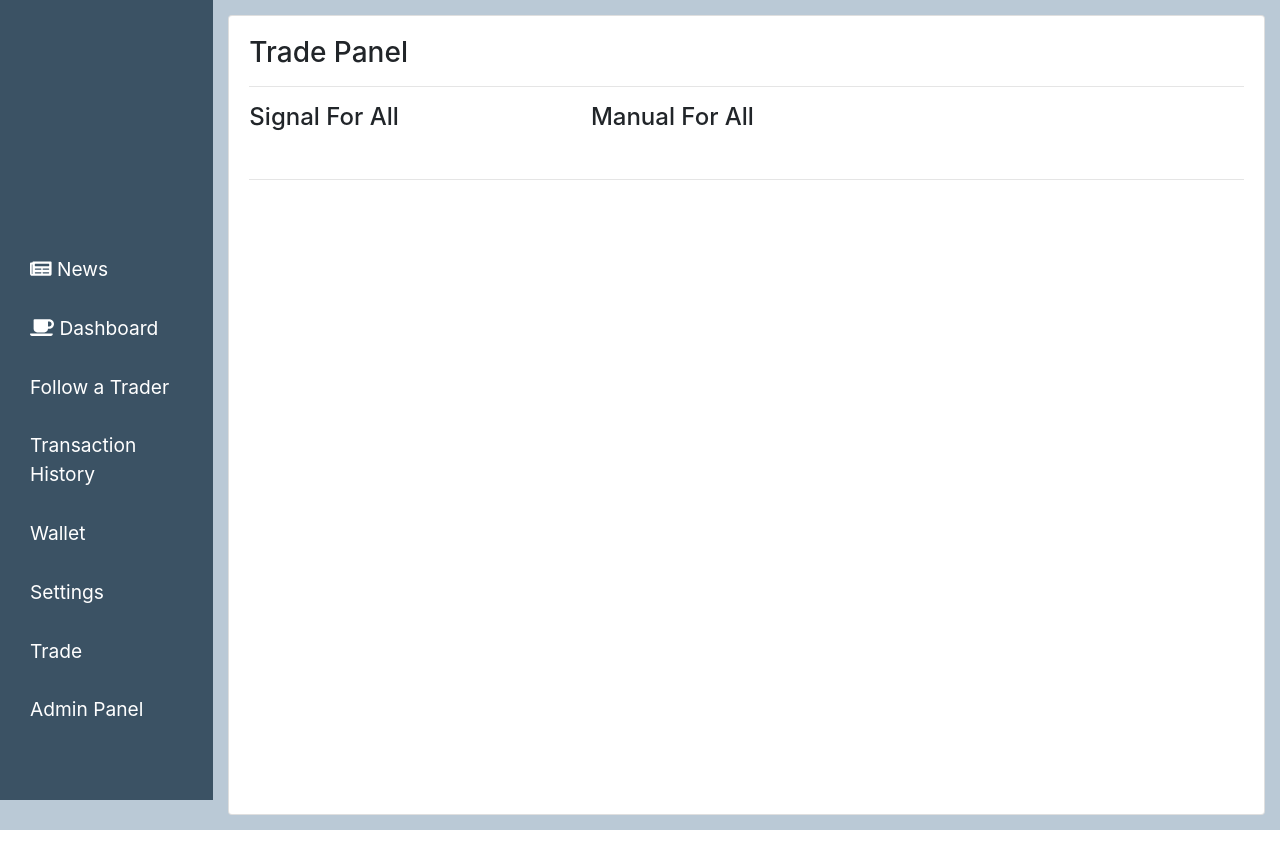
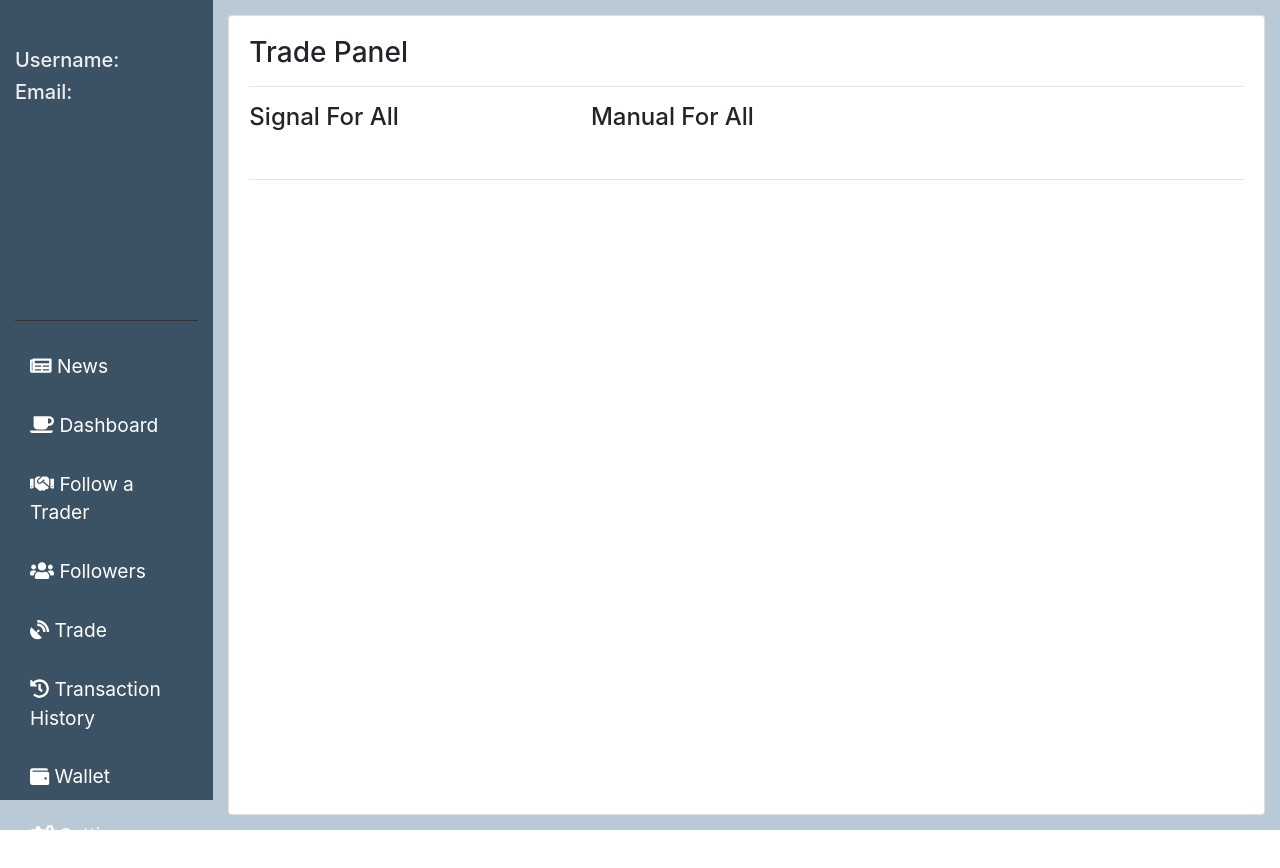
Before and after one commit to thanosntou/bitmexcallbot-ui, an Angular app: page / in a window 1280 px wide. Shown: the top 868 px of the page. Before the commit the page ends 830 px from the top, so only its background shows below. Built offline with nearby package versions, Linux system fonts and the light colour scheme.

Commit message:
sidenavbar icons

```diff
--- a/src/app/app.component.css
+++ b/src/app/app.component.css
@@ -6,6 +6,7 @@
   background-color: #3b5264;
   max-height: 100vh;
   height: 100vh;
+  color: #eeeeee;
 }
 
 .nav-link{
--- a/src/app/app.component.html
+++ b/src/app/app.component.html
@@ -2,37 +2,27 @@
   <div class="row">
     <div class="col-md-2" id="sidenavbar">
       <br><br>
+      <h5>Username:</h5>
+      <h5>Email:</h5>
       <br><br>
       <br><br>
       <br><br>
       <br><br>
+      <hr style="height:1px;border:none;color:#333;background-color:#333;"/>
       <div class="nav flex-column nav-pills nav-fill" role="tablist" aria-orientation="vertical" >
         <a class="nav-link" href="${pageContext.request.contextPath}/user/news" role="button"><fa-icon [icon]="faNewspaper"></fa-icon> News</a>
         <a class="nav-link" href="${pageContext.request.contextPath}/dashboard/" role="button" aria-selected="true"><fa-icon [icon]="faCoffee"></fa-icon> Dashboard</a>
-        <a class="nav-link" href="" role="button"><i class="fas fa-chart-line"></i> Follow a Trader</a>
-        <a class="nav-link" href="" role="button"><i class="fas fa-history"></i> Transaction History</a>
-        <a class="nav-link" href="" role="button"><i class="fas fa-wallet"></i> Wallet</a>
-        <a class="nav-link" href="" role="button"><i class="fas fa-cogs"></i> Settings</a>
-        <a class="nav-link" href="" role="button"><i class="fas fa-exchange-alt"></i> Trade</a>
-        <a class="nav-link" href="" role="button"><i class="fas fa-exchange-alt"></i> Admin Panel</a>
+        <a class="nav-link" href="" role="button"><fa-icon [icon]="faHandshake"></fa-icon> Follow a Trader</a>
+        <a class="nav-link" href="" role="button"><fa-icon [icon]="faUsers"></fa-icon> Followers</a>
+        <a class="nav-link" href="" role="button"><fa-icon [icon]="faSatelliteDish"></fa-icon> Trade</a>
+        <a class="nav-link" href="" role="button"><fa-icon [icon]="faHistory"></fa-icon> Transaction History</a>
+        <a class="nav-link" href="" role="button"><fa-icon [icon]="faWallet"></fa-icon> Wallet</a>
+        <a class="nav-link" href="" role="button"><fa-icon [icon]="faCogs"></fa-icon> Settings</a>
+        <a class="nav-link" href="" role="button"><fa-icon [icon]="faSolarPanel"></fa-icon> Admin Panel</a>
       </div>
     </div>
     <div class="col-md-10">
       <app-trade-panel></app-trade-panel>
-      <!--<app-main-card *ngIf="hidden1; else ishidden1"></app-main-card>-->
-      <!--<ng-template #ishidden1>-->
-        <!--<br>You hided the 1!<br>-->
-      <!--</ng-template>-->
-
-      <!--<app-main-card *ngIf="hidden2; else ishidden2"></app-main-card>-->
-      <!--<ng-template #ishidden2>-->
-        <!--<br>You hided the 2!<br>-->
-      <!--</ng-template>-->
-
-      <!--<app-main-card *ngIf="hidden3; else ishidden3"></app-main-card>-->
-      <!--<ng-template #ishidden3>-->
-        <!--<br>You hided the 3!<br>-->
-      <!--</ng-template>-->
     </div>
   </div>
 </div>
--- a/src/app/app.component.ts
+++ b/src/app/app.component.ts
@@ -1,6 +1,13 @@
 import { Component } from '@angular/core';
 import { faCoffee } from '@fortawesome/free-solid-svg-icons';
 import { faNewspaper } from '@fortawesome/free-solid-svg-icons';
+import { faUsers } from '@fortawesome/free-solid-svg-icons';
+import { faHandshake } from '@fortawesome/free-solid-svg-icons';
+import { faHistory } from '@fortawesome/free-solid-svg-icons';
+import { faWallet } from '@fortawesome/free-solid-svg-icons';
+import { faCogs } from '@fortawesome/free-solid-svg-icons';
+import { faSatelliteDish } from '@fortawesome/free-solid-svg-icons';
+import { faSolarPanel } from '@fortawesome/free-solid-svg-icons';
 
 @Component({
   selector: 'app-root',
@@ -14,6 +21,13 @@ export class AppComponent {
   hidden3 = false;
   faCoffee = faCoffee;
   faNewspaper = faNewspaper;
+  faUsers = faUsers;
+  faHandshake = faHandshake;
+  faHistory = faHistory;
+  faWallet = faWallet;
+  faCogs = faCogs;
+  faSatelliteDish = faSatelliteDish;
+  faSolarPanel = faSolarPanel;
 
   hideOrAppear1() {
     this.hidden1 = !this.hidden1;
```
